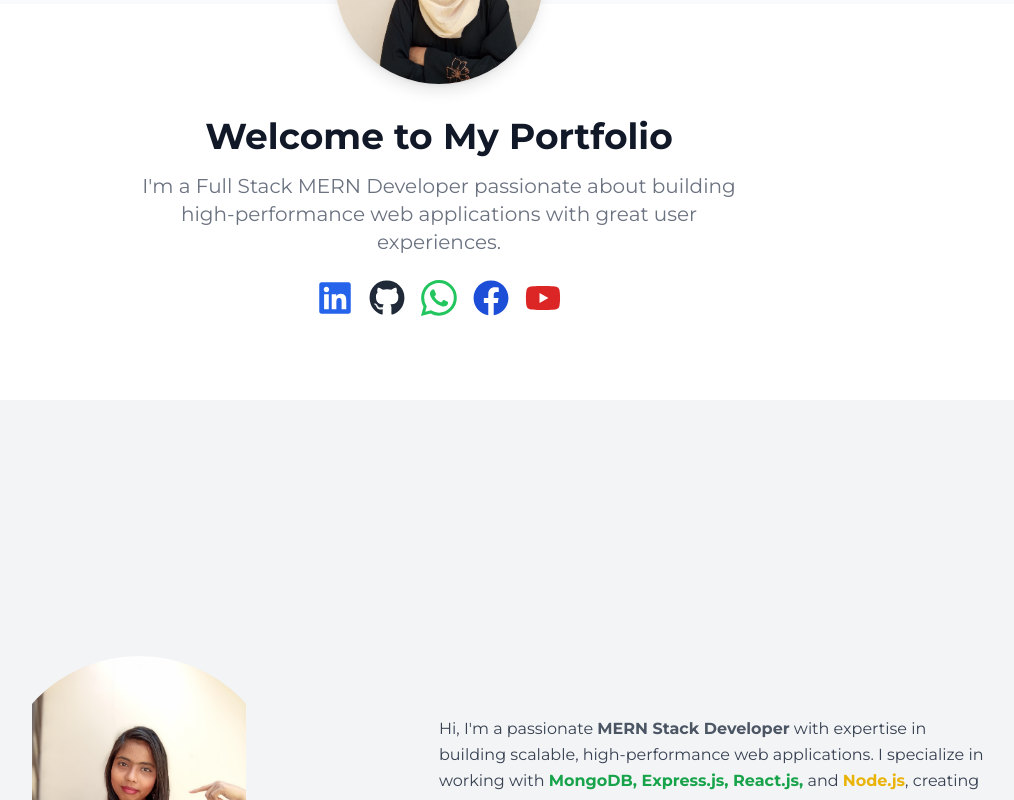
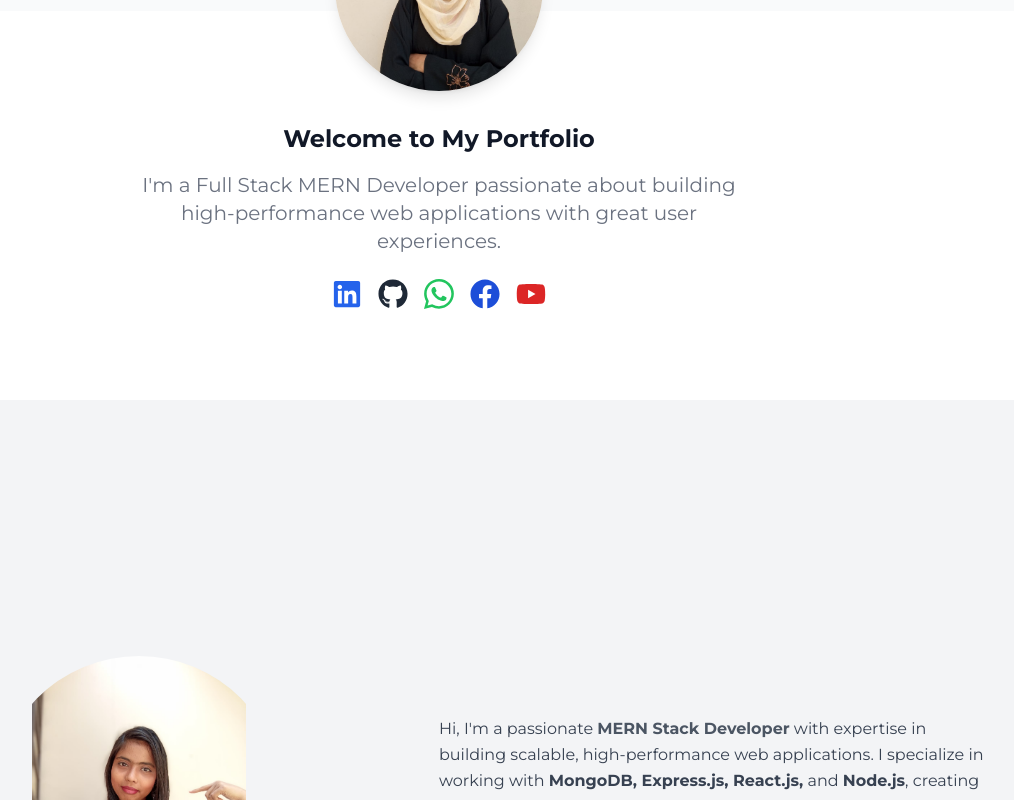
Before and after one commit to rabeyabosree/porfolio, a React (Vite) app: page / in a window 1280 px wide. Shown: the part 400-1200 px from the top of the page, without its empty margins (201-1215 px from the left). Built offline with nearby package versions, Linux system fonts and the light colour scheme; no server answers.

Commit message:
cleaned some code structure

```diff
--- a/src/components/common/HeroPage.jsx
+++ b/src/components/common/HeroPage.jsx
@@ -19,7 +19,7 @@ function HeroPage() {
         {/* Text Section */}
         <div className="text-center px-4 sm:px-8 md:px-16 max-w-3xl mt-24 sm:mt-28">
           <motion.h1
-            className="text-lg sm:text-xl md:text-3xl lg:text-4xl font-bold mb-4"
+            className="text-lg sm:text-[18px] md:text-2xl lg:text-43xl font-bold mb-4"
             initial={{ opacity: 0, y: -50 }}
             animate={{ opacity: 1, y: 0 }}
             transition={{ duration: 0.5 }}
@@ -47,7 +47,7 @@ function HeroPage() {
               <motion.div
                 whileHover={{ scale: 1.1 }}
                 whileTap={{ scale: 0.95 }}
-                className="text-3xl sm:text-4xl text-blue-600 hover:text-blue-800 transition"
+                className="text-2xl sm:text-3xl text-blue-600 hover:text-blue-800 transition"
               >
                 <FaLinkedin />
               </motion.div>
@@ -62,7 +62,7 @@ function HeroPage() {
               <motion.div
                 whileHover={{ scale: 1.1 }}
                 whileTap={{ scale: 0.95 }}
-                className="text-3xl sm:text-4xl text-gray-800 hover:text-black transition"
+                className="text-2xl sm:text-3xl text-gray-800 hover:text-black transition"
               >
                 <FaGithub />
               </motion.div>
@@ -77,7 +77,7 @@ function HeroPage() {
               <motion.div
                 whileHover={{ scale: 1.1 }}
                 whileTap={{ scale: 0.95 }}
-                className="text-3xl sm:text-4xl text-green-500 hover:text-green-700 transition"
+                className="text-2xl sm:text-3xl text-green-500 hover:text-green-700 transition"
               >
                 <BsWhatsapp />
               </motion.div>
@@ -92,7 +92,7 @@ function HeroPage() {
               <motion.div
                 whileHover={{ scale: 1.1 }}
                 whileTap={{ scale: 0.95 }}
-                className="text-3xl sm:text-4xl text-blue-700 hover:text-blue-900 transition"
+                className="text-2xl sm:text-3xl text-blue-700 hover:text-blue-900 transition"
               >
                 <FaFacebook />
               </motion.div>
@@ -107,7 +107,7 @@ function HeroPage() {
               <motion.div
                 whileHover={{ scale: 1.1 }}
                 whileTap={{ scale: 0.95 }}
-                className="text-3xl sm:text-4xl text-red-600 hover:text-red-800 transition"
+                className="text-2xl sm:text-3xl text-red-600 hover:text-red-800 transition"
               >
                 <FaYoutube />
               </motion.div>
--- a/src/pages/About/AboutPage.jsx
+++ b/src/pages/About/AboutPage.jsx
@@ -1,4 +1,3 @@
-import React from "react";
 import { motion } from "framer-motion";
 import image from "../../assets/portfolioimage.jpg";
 
@@ -42,8 +41,8 @@ const AboutPage = () => {
             <strong className="text-gray-600">MERN Stack Developer</strong> with
             expertise in building scalable, high-performance web applications. I
             specialize in working with{" "}
-            <strong className="text-green-600">MongoDB, Express.js, React.js,</strong>{" "}
-            and <strong className="text-yellow-500">Node.js</strong>, creating
+            <strong >MongoDB, Express.js, React.js,</strong>{" "}
+            and <strong >Node.js</strong>, creating
             dynamic and user-friendly solutions.
           </p>
 
```
